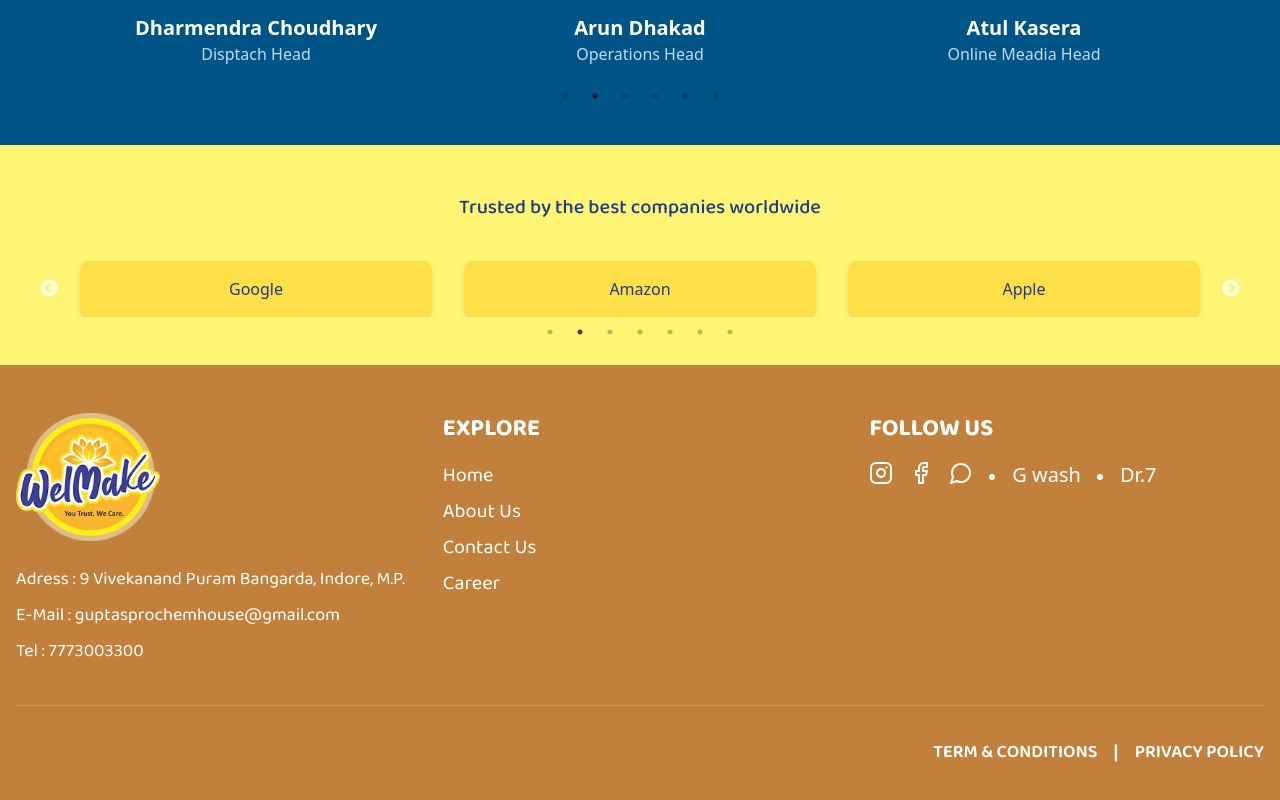
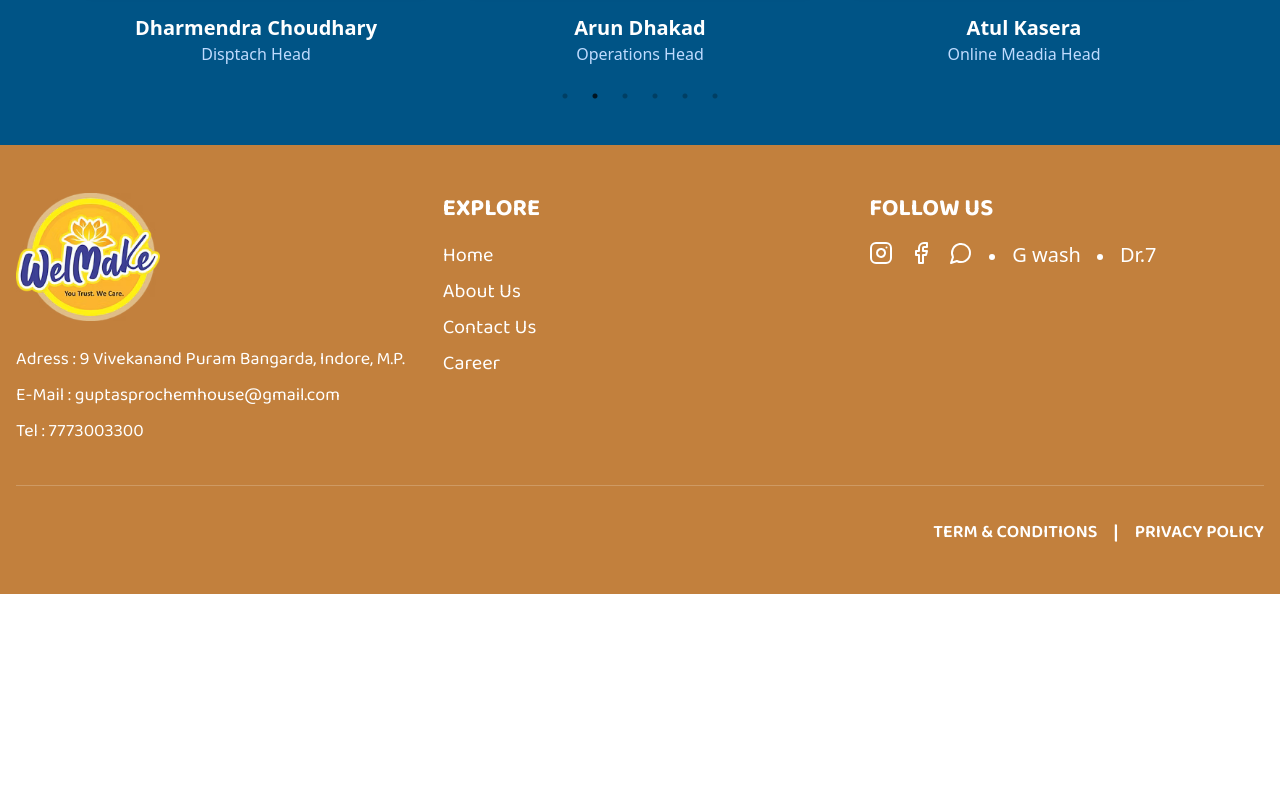
Before and after one commit to aditya123473892/welmake3, a React (Vite) app: page /about in a window 1280 px wide. Shown: the part 1640-2440 px from the top of the page. After the commit the page ends 2234 px from the top, so only its background shows below. Built offline with nearby package versions, Linux system fonts and the light colour scheme.

Commit message:
code updation  removed extra content

```diff
--- a/src/pages/AboutUs.jsx
+++ b/src/pages/AboutUs.jsx
@@ -67,15 +67,15 @@
   ];
 
   // Partner companies data
-  const partners = [
-    "Microsoft",
-    "Google",
-    "Amazon",
-    "Apple",
-    "Tesla",
-    "IBM",
-    "Oracle"
-  ];
+  // const partners = [
+  //   "Microsoft",
+  //   "Google",
+  //   "Amazon",
+  //   "Apple",
+  //   "Tesla",
+  //   "IBM",
+  //   "Oracle"
+  // ];
 
   // Slick Carousel settings for team members
   const teamSliderSettings = {
@@ -105,31 +105,31 @@
   };
 
   // Slick Carousel settings for partners
-  const partnerSliderSettings = {
-    dots: true,
-    infinite: true,
-    speed: 500,
-    slidesToShow: 3,
-    slidesToScroll: 1,
-    autoplay: true,
-    autoplaySpeed: 4000,
-    responsive: [
-      {
-        breakpoint: 1024,
-        settings: {
-          slidesToShow: 2,
-          slidesToScroll: 1,
-        }
-      },
-      {
-        breakpoint: 600,
-        settings: {
-          slidesToShow: 1,
-          slidesToScroll: 1
-        }
-      }
-    ]
-  };
+  // const partnerSliderSettings = {
+  //   dots: true,
+  //   infinite: true,
+  //   speed: 500,
+  //   slidesToShow: 3,
+  //   slidesToScroll: 1,
+  //   autoplay: true,
+  //   autoplaySpeed: 4000,
+  //   responsive: [
+  //     {
+  //       breakpoint: 1024,
+  //       settings: {
+  //         slidesToShow: 2,
+  //         slidesToScroll: 1,
+  //       }
+  //     },
+  //     {
+  //       breakpoint: 600,
+  //       settings: {
+  //         slidesToShow: 1,
+  //         slidesToScroll: 1
+  //       }
+  //     }
+  //   ]
+  // };
 
   return (
     <div className="min-h-screen bg-gray-50">
@@ -229,7 +229,7 @@
       </div>
 
       {/* Partners Section with Slick Carousel */}
-      <div className="bg-Byellow py-12 px-4 sm:px-6 lg:px-8 text-center">
+      {/* <div className="bg-Byellow py-12 px-4 sm:px-6 lg:px-8 text-center">
         <p className="text-lg sm:text-xl font-medium font-baloo mb-10 text-blue-900">
           Trusted by the best companies worldwide
         </p>
@@ -245,7 +245,7 @@
             ))}
           </Slider>
         </div>
-      </div>
+      </div> */}
 
       <Footer />
     </div>
```
